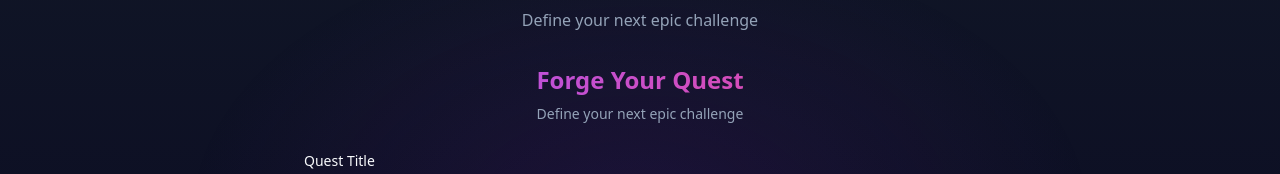
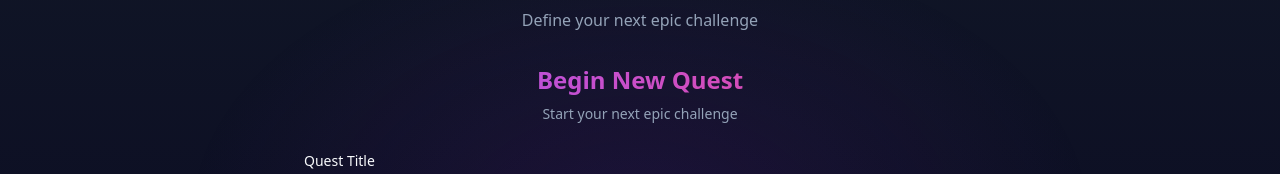
Before and after one commit to UBH-Fall-2024/ub-hacking-create-your-repo-here-solo-leveling, a Next.js app: page /quests/new in a window 1280 px wide. Shown: the part 180-354 px from the top of the page. Built offline with nearby package versions, Linux system fonts and the light colour scheme; no server answers.

Commit message:
Minor bug fixes for live deployment

```diff
--- a/src/app/quests/components/QuestForm/index.tsx
+++ b/src/app/quests/components/QuestForm/index.tsx
@@ -20,9 +20,10 @@ interface QuestFormData {
 interface QuestFormProps {
   onClose: () => void;
   editingTask?: Task | null;
+  isNewQuest?: boolean;
 }
 
-export function QuestForm({ onClose, editingTask }: QuestFormProps) {
+export function QuestForm({ onClose, editingTask, isNewQuest = false }: QuestFormProps) {
   const { addTask, updateTask } = useStoryStore();
   const [formData, setFormData] = useState<QuestFormData>({
     title: editingTask?.title || '',
@@ -57,10 +58,15 @@ export function QuestForm({ onClose, editingTask }: QuestFormProps) {
     <form onSubmit={handleSubmit} className="space-y-6">
       <div className="text-center space-y-2">
         <h2 className="text-2xl font-bold bg-gradient-to-r from-purple-500 to-pink-500 bg-clip-text text-transparent">
-          Forge Your Quest
+          {isNewQuest ? 'Begin New Quest' : editingTask ? 'Edit Quest' : 'Forge Your Quest'}
         </h2>
         <p className="text-sm text-muted-foreground">
-          Define your next epic challenge
+          {isNewQuest
+            ? 'Start your next epic challenge'
+            : editingTask
+              ? 'Modify your quest details'
+              : 'Define your next epic challenge'
+          }
         </p>
       </div>
 
```
